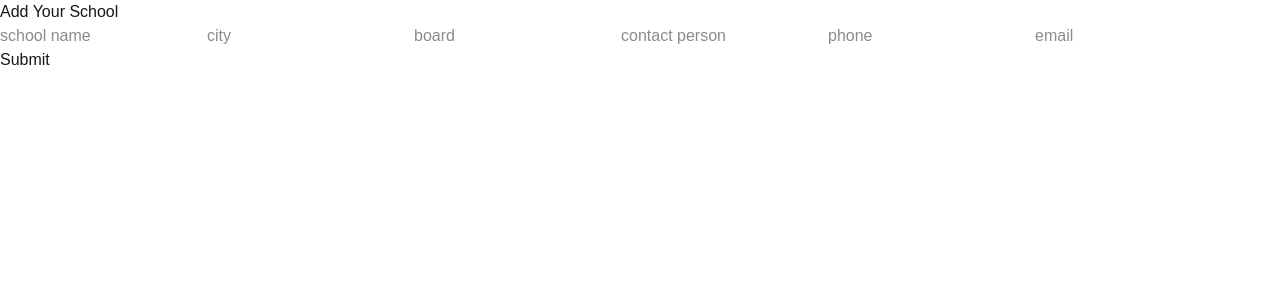
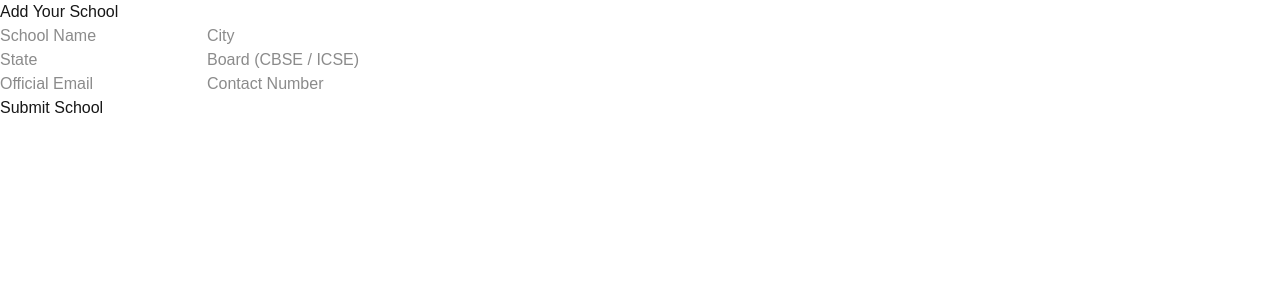
Before and after one commit to Bobbykumaar/CotPi, a Next.js app in the folder frontend/: page /add-school in a window 1280 px wide. Shown: the top 300 px of the page. Built offline with nearby package versions, Linux system fonts and the light colour scheme.

Commit message:
step 14 school form submission completed

```diff
--- a/frontend/app/add-school/page.tsx
+++ b/frontend/app/add-school/page.tsx
@@ -1,44 +1,102 @@
 "use client";
+
 import { useState } from "react";
 
 export default function AddSchoolPage() {
   const [form, setForm] = useState({
-    school_name: "",
+    name: "",
     city: "",
+    state: "",
     board: "",
-    contact_person: "",
+    email: "",
     phone: "",
-    email: "",
   });
 
-  const submit = async () => {
-    await fetch("http://127.0.0.1:5000/api/pending-schools", {
+  const [success, setSuccess] = useState(false);
+  const [loading, setLoading] = useState(false);
+
+  const handleChange = (e: any) => {
+    setForm({ ...form, [e.target.name]: e.target.value });
+  };
+
+  const submitSchool = async () => {
+    setLoading(true);
+
+    await fetch("http://127.0.0.1:5000/api/pending-schools/", {
       method: "POST",
       headers: { "Content-Type": "application/json" },
-      body: JSON.stringify({
-        ...form,
-        board: [form.board],
-      }),
+      body: JSON.stringify(form),
     });
 
-    alert("School submitted for review");
+    // ✅ RESET FORM AFTER SUBMIT
+    setForm({
+      name: "",
+      city: "",
+      state: "",
+      board: "",
+      email: "",
+      phone: "",
+    });
+
+    setLoading(false);
+    setSuccess(true);
   };
 
   return (
-    <div>
+    <div style={{ maxWidth: 500 }}>
       <h1>Add Your School</h1>
 
-      {Object.keys(form).map((key) => (
-        <input
-          key={key}
-          placeholder={key.replace("_", " ")}
-          onChange={(e) =>
-            setForm({ ...form, [key]: e.target.value })
-          }
-        />
-      ))}
+      {success && (
+        <p style={{ color: "green" }}>
+           School submitted! Our team will verify it shortly.
+        </p>
+      )}
 
-      <button onClick={submit}>Submit</button>
+      <input
+        name="name"
+        placeholder="School Name"
+        value={form.name}
+        onChange={handleChange}
+      />
+
+      <input
+        name="city"
+        placeholder="City"
+        value={form.city}
+        onChange={handleChange}
+      />
+
+      <input
+        name="state"
+        placeholder="State"
+        value={form.state}
+        onChange={handleChange}
+      />
+
+      <input
+        name="board"
+        placeholder="Board (CBSE / ICSE)"
+        value={form.board}
+        onChange={handleChange}
+      />
+
+      <input
+        name="email"
+        placeholder="Official Email"
+        value={form.email}
+        onChange={handleChange}
+      />
+
+      <input
+        name="phone"
+        placeholder="Contact Number"
+        value={form.phone}
+        onChange={handleChange}
+      />
+
+      <button onClick={submitSchool} disabled={loading}>
+        {loading ? "Submitting..." : "Submit School"}
+      </button>
     </div>
   );
 }
```
